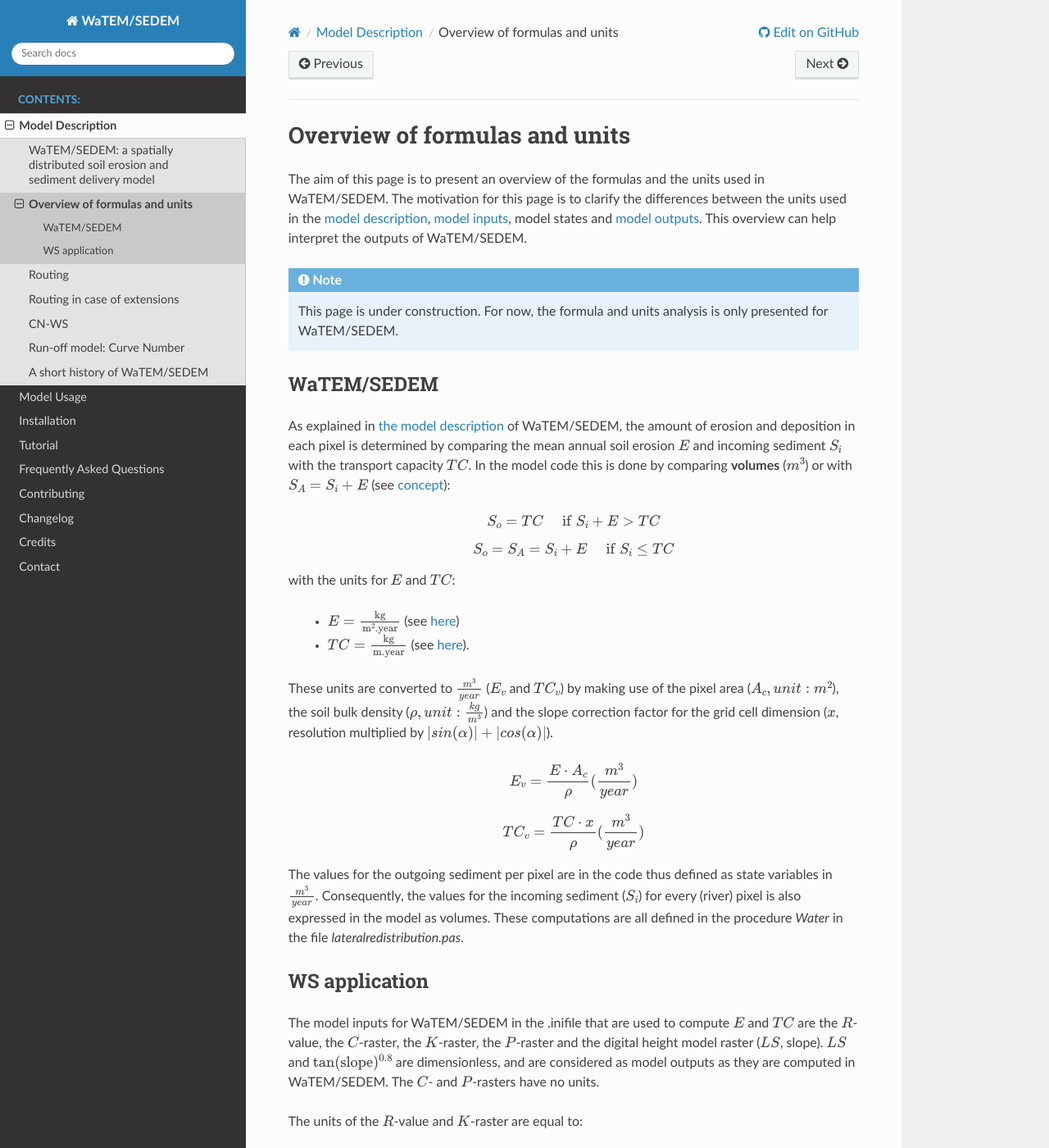
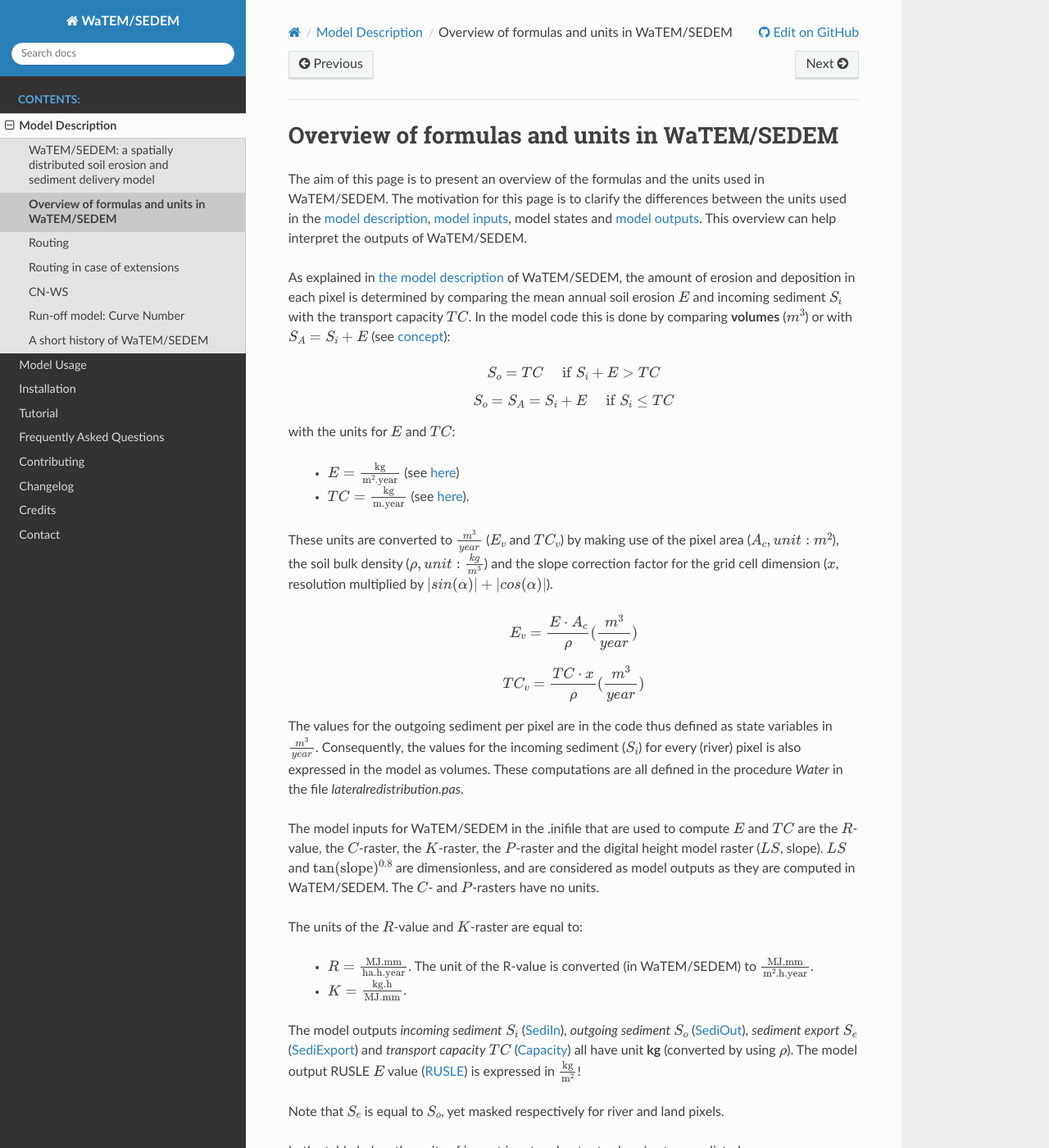
Before and after one commit to watem-sedem/watem-sedem, a Sphinx documentation site: the page built from docs/formulas-units.rst, in a window 1280 px wide and 1400 px high. Shown: the whole window at 82% size. Built offline with Sphinx 7.4.7 and the Read the Docs theme 2.0.0, drawn with Linux system fonts in a browser that asks for light colours.

Commit message:
Remove subtitles formulas-units.rst

```diff
--- a/docs/formulas-units.rst
+++ b/docs/formulas-units.rst
@@ -1,22 +1,15 @@
 .. _formulasunits:
 
 
-##############################
-Overview of formulas and units
-##############################
+#############################################
+Overview of formulas and units in WaTEM/SEDEM
+#############################################
 
 The aim of this page is to present an overview of the formulas and the units
 used in WaTEM/SEDEM. The motivation for this page is to clarify the differences
 between the units used in the :ref:`model description<modeldescription>`,
 :ref:`model inputs<modelinput>`, model states and :ref:`model
 outputs<modeloutput>`. This overview can help interpret the outputs of WaTEM/SEDEM.
-
-.. note::
-    This page is under construction. For now, the formula and units analysis
-    is only presented for WaTEM/SEDEM.
-
-WaTEM/SEDEM
-===========
 
 As explained in :ref:`the model description <WS>` of WaTEM/SEDEM, the amount of erosion and deposition in
 each pixel is determined by comparing the mean annual soil erosion :math:`E`
@@ -54,8 +47,6 @@ values for the incoming sediment (:math:`S_i`) for every (river) pixel is
 also expressed in the model as volumes. These computations are all defined in
 the procedure `Water` in the file `lateralredistribution.pas`.
 
-WS application
-================
 The model inputs for WaTEM/SEDEM in the .inifile that are used to compute
 :math:`E` and :math:`TC` are the :math:`R`-value, the :math:`C`-raster, the
 :math:`K`-raster, the :math:`P`-raster and the digital height model raster
```
